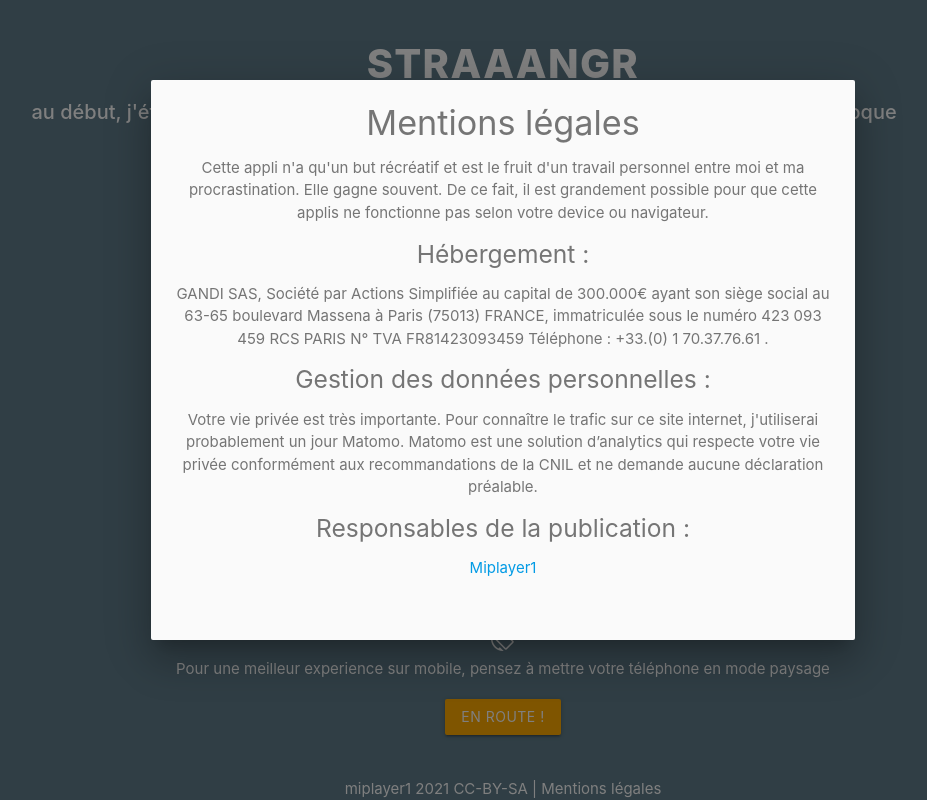
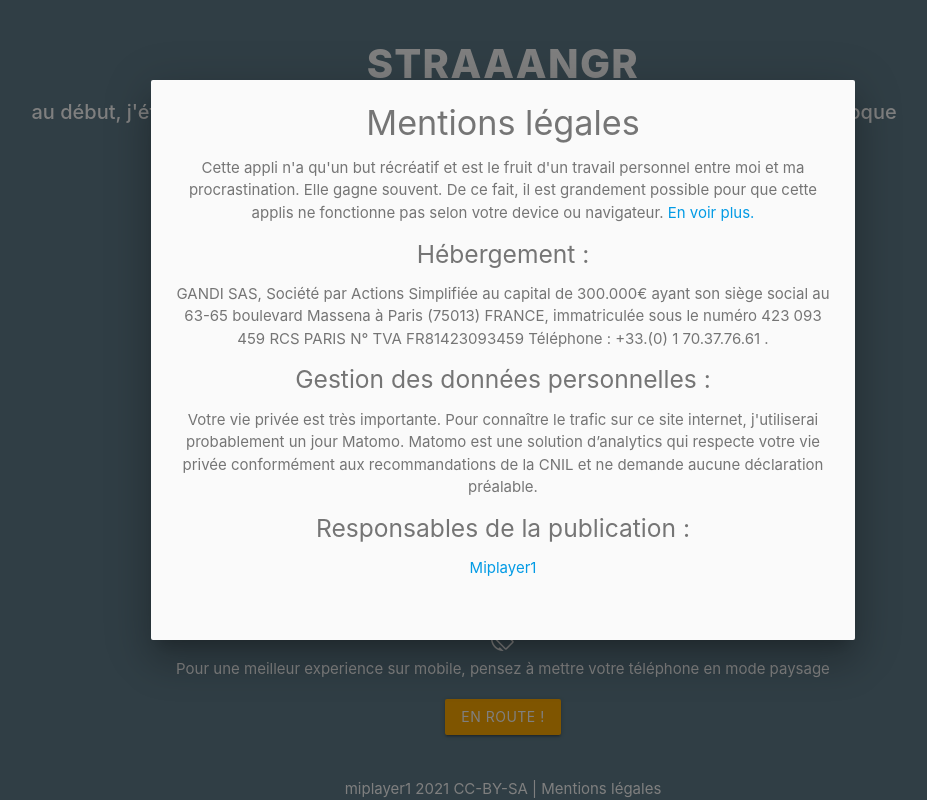
Before and after one commit to miplayer1/straaangr, a plain HTML site: page index.html in a window 1280 px wide. Both pictures are taken after a click on the link "Mentions légales". Shown: the whole page, without its empty margins (137-1064 px from the left). Drawn offline with nearby package versions, Linux system fonts and the light colour scheme.

Commit message:
ajout ml

```diff
--- a/index.html
+++ b/index.html
@@ -74,7 +74,7 @@ open_in_new
             <div id="modal1" class="modal">
               <div class="modal-content grey-text text-darken-1">
                 <h4>Mentions légales</h4>
-                <p>Cette appli n'a qu'un but récréatif et est le fruit d'un travail personnel entre moi et ma procrastination. Elle gagne souvent. De ce fait, il est grandement possible pour que cette applis ne fonctionne pas selon votre device ou navigateur.</p>
+                <p>Cette appli n'a qu'un but récréatif et est le fruit d'un travail personnel entre moi et ma procrastination. Elle gagne souvent. De ce fait, il est grandement possible pour que cette applis ne fonctionne pas selon votre device ou navigateur. <a href="http://procrastinityjane-projects-of.miplayer.one">En voir plus.</a></p>
                 <h5>Hébergement :</h5>
                 <p>
 GANDI SAS, Société par Actions Simplifiée au capital de 300.000€ ayant son siège social au 63-65 boulevard Massena à Paris (75013) FRANCE, immatriculée sous le numéro 423 093 459 RCS PARIS N° TVA FR81423093459 Téléphone : +33.(0) 1 70.37.76.61 .
```
Also changed, not shown: straaange.html (+1 -1 lines).
